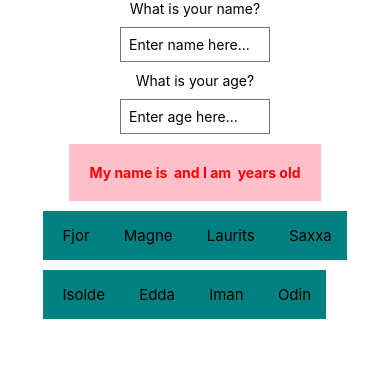
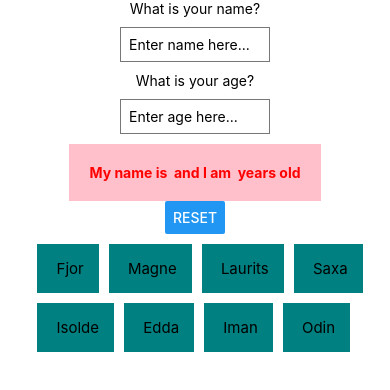
Before and after one commit to Paul2071/rnbook, a React Native app: screen / in a window 390 px wide. Shown: the top 390 px of the page. Built offline with nearby package versions, Linux system fonts and the light colour scheme.

Commit message:
Added touchcomponents that filters out a name from the person state and then populates the remaining array and a button that resets the state to initial state. More notes in readme.

```diff
--- a/App.js
+++ b/App.js
@@ -7,7 +7,8 @@ import {
   View,
   TextInput,
   ScrollView,
-  FlatList  } from "react-native";
+  FlatList,
+  TouchableOpacity  } from "react-native";
 
 export default function App() {
   const [name, setName] = useState();
@@ -16,13 +17,33 @@ export default function App() {
     {name: "Fjor", id: 1},
     {name: "Magne", id: 2 },
     {name: "Laurits", id: 3 },
-    {name: "Saxxa", id: 4},
+    {name: "Saxa", id: 4},
     {name: "Isolde", id: 5},
     {name: "Edda", id: 6},
     {name: "Iman", id: 7},
     {name: "Odin", id: 8},
   ])
 
+const pressHandler = (id) => {
+  console.log(id);
+  setPeople( (previousPeople) => {
+    return previousPeople.filter( ( person ) => person.id != id );
+  }
+    )
+}
+
+const resetState = () => {
+  setPeople([
+    {name: "Fjor", id: 1},
+    {name: "Magne", id: 2 },
+    {name: "Laurits", id: 3 },
+    {name: "Saxa", id: 4},
+    {name: "Isolde", id: 5},
+    {name: "Edda", id: 6},
+    {name: "Iman", id: 7},
+    {name: "Odin", id: 8},
+  ])
+}
 
 
   return (
@@ -47,16 +68,26 @@ export default function App() {
         <Text style={styles.boldText}>My name is {name} and I am {age} years old</Text>
       </View>
 
+
+      <Button
+      title={"reset"}
+      onPress={resetState}
+      />
+
+
+
       <FlatList
         numColumns={4}
         keyExtractor={(item) => item.id}
         data={people}
         renderItem={( { item } ) => (
-
+        <TouchableOpacity onPress={ () => pressHandler(item.id)} >
           <Text style={styles.element}> {item.name}</Text>
+         </TouchableOpacity>
 
         )}
       />
+
 
       {/* <ScrollView>
        {people.map((element) => {
@@ -75,6 +106,7 @@ export default function App() {
 const styles = StyleSheet.create({
   element: {
     marginTop: 10,
+    marginLeft: 10,
     padding: 15,
     backgroundColor: "teal",
     fontSize: 15
```
Also changed, not shown: 1 other file (tests, documents, lock files or other folders).
